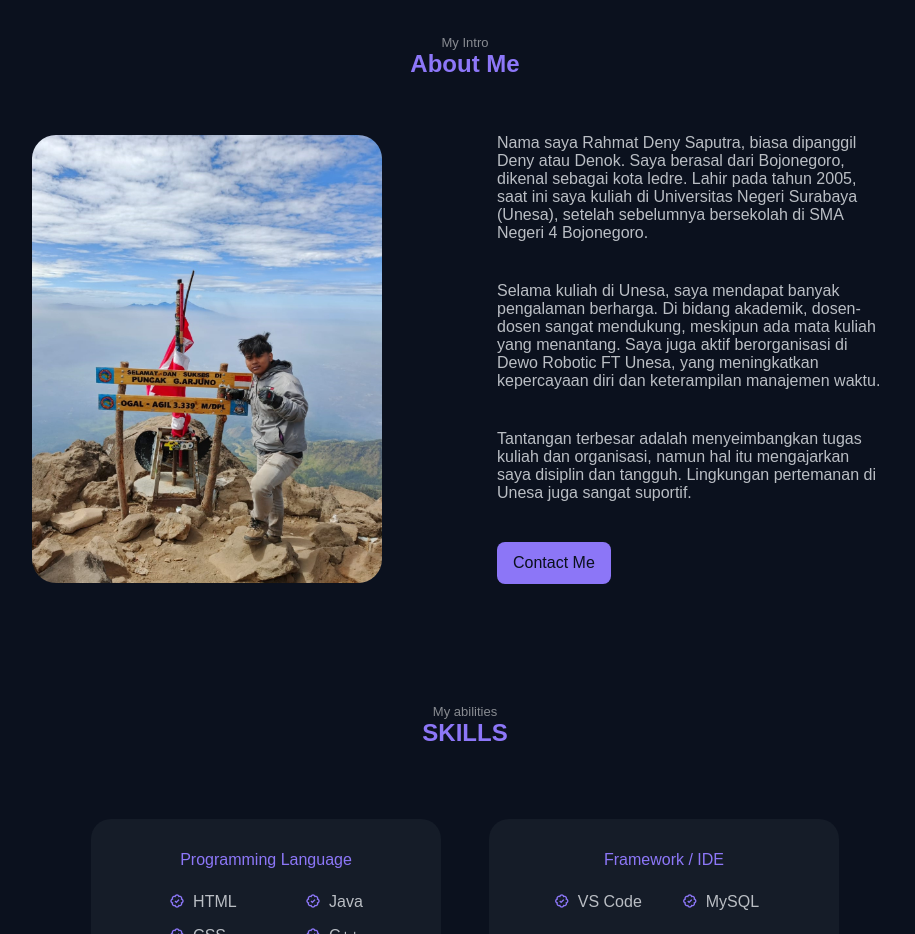
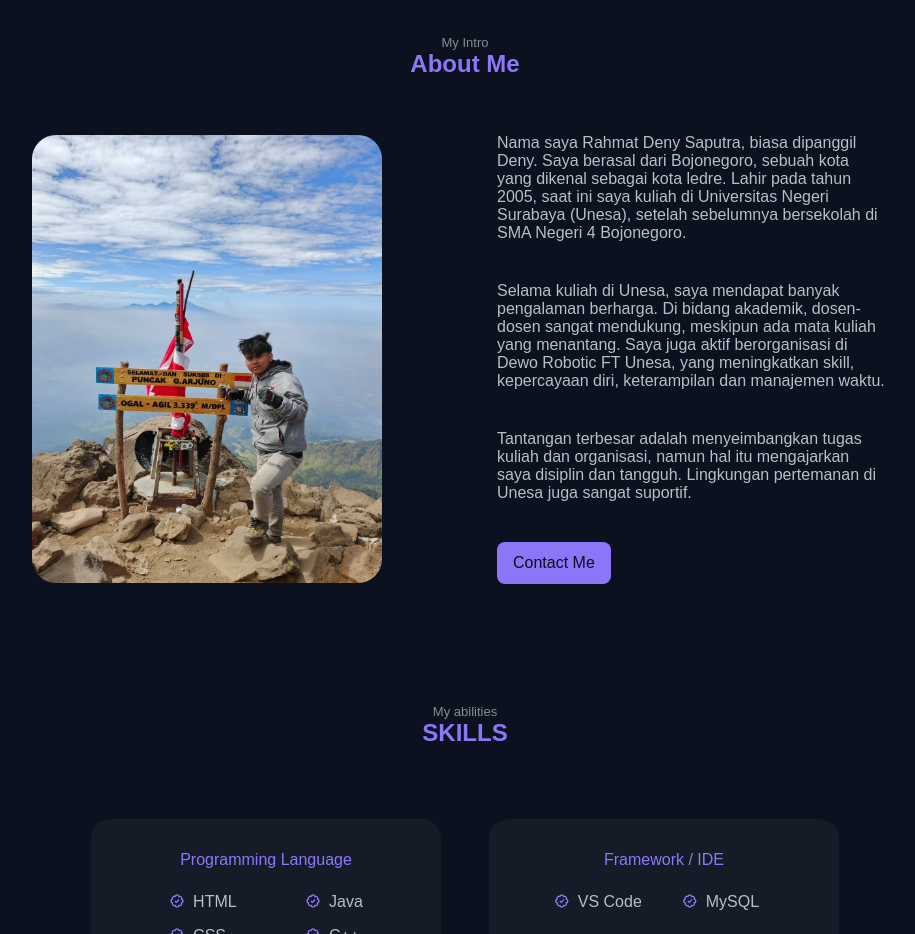
Before and after one commit to RahmatDeny/myportofolio, a plain HTML site: page index.html in a window 1280 px wide. Shown: the part 860-1794 px from the top of the page, without its empty margins (175-1090 px from the left). Drawn offline with nearby package versions, Linux system fonts and the light colour scheme.

Commit message:
Update index.html

```diff
--- a/index.html
+++ b/index.html
@@ -93,11 +93,11 @@
           <img src="assets/img/profil.jpg" alt="" class="about__img" />
           <div class="about__data">
             <p class="about__description">
-              Nama saya Rahmat Deny Saputra, biasa dipanggil Deny atau Denok. Saya berasal dari Bojonegoro, dikenal sebagai kota ledre. Lahir pada tahun 2005, saat ini saya kuliah di Universitas Negeri Surabaya (Unesa), setelah sebelumnya bersekolah di SMA Negeri 4 Bojonegoro.
+              Nama saya Rahmat Deny Saputra, biasa dipanggil Deny. Saya berasal dari Bojonegoro, sebuah kota yang dikenal sebagai kota ledre. Lahir pada tahun 2005, saat ini saya kuliah di Universitas Negeri Surabaya (Unesa), setelah sebelumnya bersekolah di SMA Negeri 4 Bojonegoro.
           </p>
 
           <p class="about__description">
-              Selama kuliah di Unesa, saya mendapat banyak pengalaman berharga. Di bidang akademik, dosen-dosen sangat mendukung, meskipun ada mata kuliah yang menantang. Saya juga aktif berorganisasi di Dewo Robotic FT Unesa, yang meningkatkan kepercayaan diri dan keterampilan manajemen waktu.
+              Selama kuliah di Unesa, saya mendapat banyak pengalaman berharga. Di bidang akademik, dosen-dosen sangat mendukung, meskipun ada mata kuliah yang menantang. Saya juga aktif berorganisasi di Dewo Robotic FT Unesa, yang meningkatkan skill, kepercayaan diri, keterampilan dan manajemen waktu.
           </p>
 
           <p class="about__description">
```
